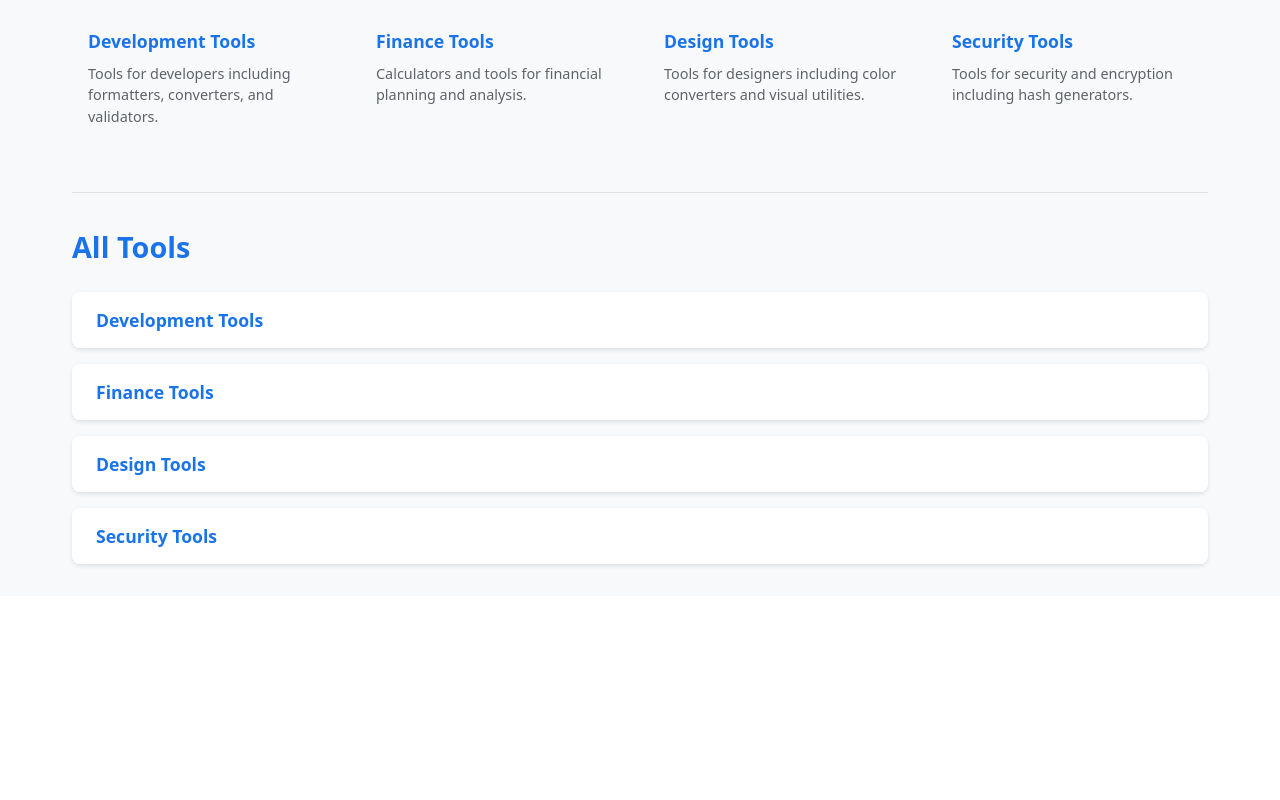
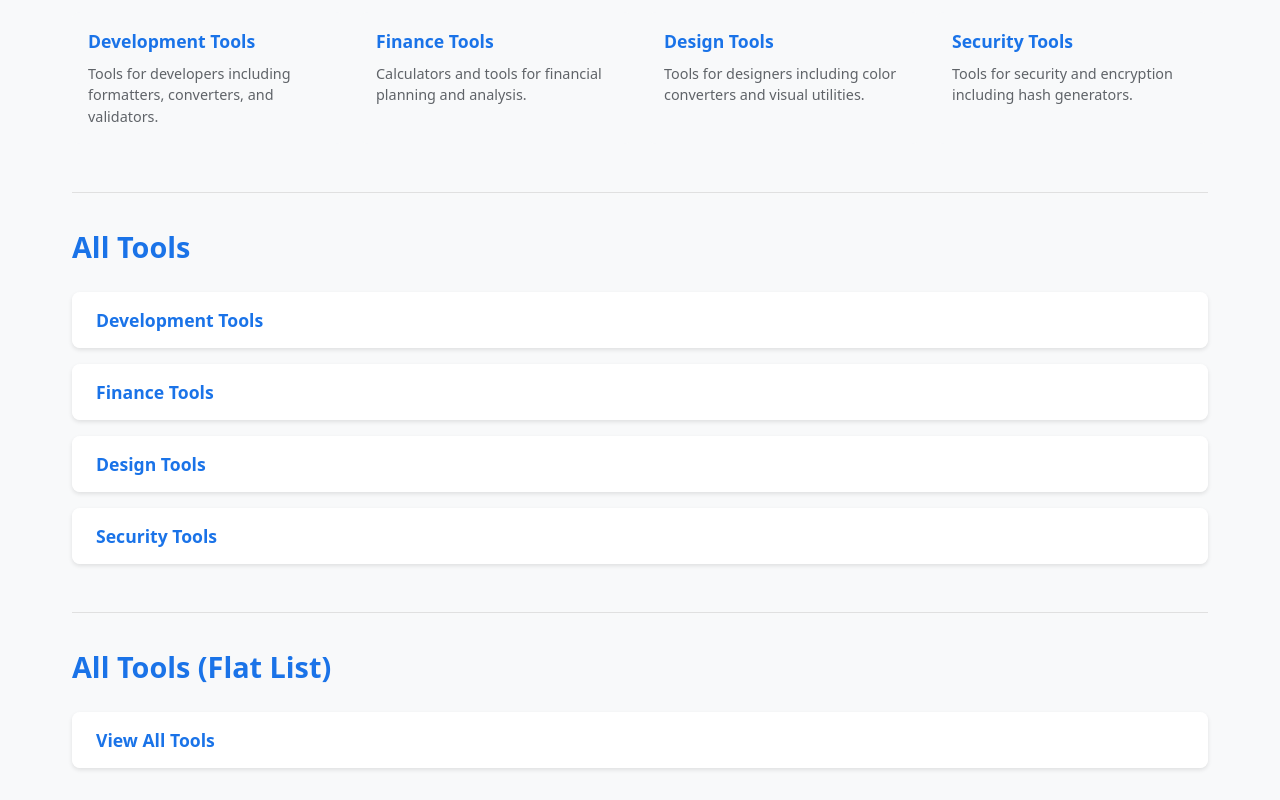
Before and after one commit to hhthunderbird/lnmtgg, a React (Vite) app: page / in a window 1280 px wide. Shown: the part 1145-1945 px from the top of the page. Before the commit the page ends 1741 px from the top, so only its background shows below. Built offline with nearby package versions, Linux system fonts and the light colour scheme.

Commit message:
feat: add flat list accordion for all tools - Add new accordion section with flat list of all tools - Keep categorized accordion for better organization - Add state management for both accordions

```diff
--- a/src/components/HomePage.tsx
+++ b/src/components/HomePage.tsx
@@ -258,6 +258,7 @@ const categories = [
 const HomePage: React.FC = () => {
   const [searchQuery, setSearchQuery] = useState('');
   const [openAccordion, setOpenAccordion] = useState<string | null>(null);
+  const [openAllTools, setOpenAllTools] = useState<string | null>(null);
 
   const filteredTools = tools.filter(tool =>
     tool.title.toLowerCase().includes(searchQuery.toLowerCase()) ||
@@ -269,6 +270,10 @@ const HomePage: React.FC = () => {
 
   const toggleAccordion = (id: string) => {
     setOpenAccordion(openAccordion === id ? null : id);
+  };
+
+  const toggleAllTools = (id: string) => {
+    setOpenAllTools(openAllTools === id ? null : id);
   };
 
   return (
@@ -368,6 +373,31 @@ const HomePage: React.FC = () => {
               ))}
             </AccordionContainer>
           </AccordionSection>
+
+          <AccordionSection>
+            <AccordionTitle>All Tools (Flat List)</AccordionTitle>
+            <AccordionContainer>
+              <AccordionItem>
+                <AccordionHeader
+                  isOpen={openAllTools === 'all'}
+                  onClick={() => toggleAllTools('all')}
+                >
+                  <CategoryName>View All Tools</CategoryName>
+                  <AccordionIcon isOpen={openAllTools === 'all'}>▼</AccordionIcon>
+                </AccordionHeader>
+                <AccordionContent isOpen={openAllTools === 'all'}>
+                  <ToolsGrid>
+                    {tools.map(tool => (
+                      <ToolCard key={tool.id} to={tool.path}>
+                        <ToolTitle>{tool.title}</ToolTitle>
+                        <ToolDescription>{tool.description}</ToolDescription>
+                      </ToolCard>
+                    ))}
+                  </ToolsGrid>
+                </AccordionContent>
+              </AccordionItem>
+            </AccordionContainer>
+          </AccordionSection>
         </>
       )}
     </Container>
```
